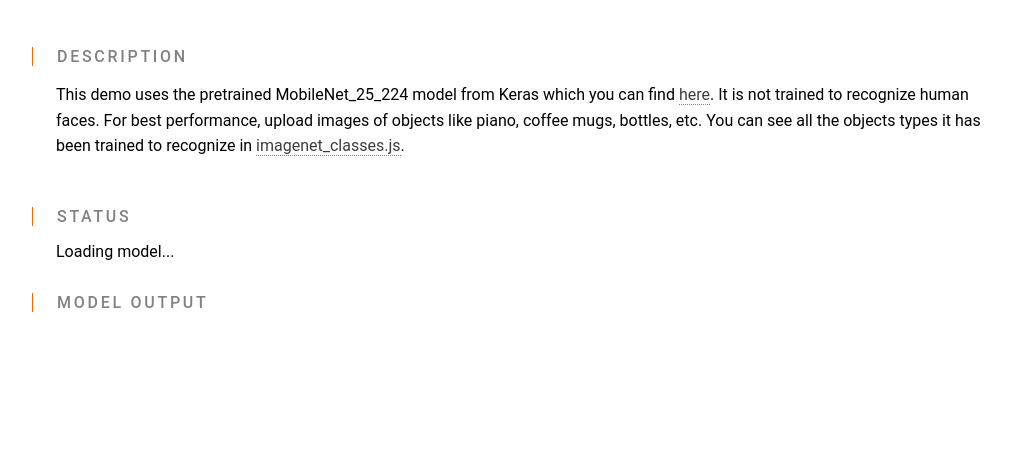
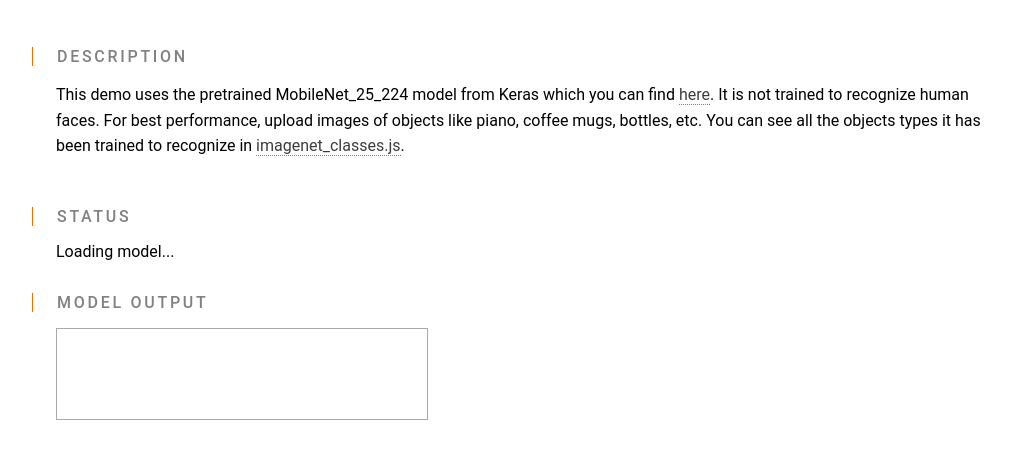
Before and after one commit to klaverhenrik/klaverhenrik.github.io, a website built with Parcel: page index.html in a window 1280 px wide. Shown: the part 135-594 px from the top of the page, without its empty margins (4-1015 px from the left). Built offline with nearby package versions, Linux system fonts and the light colour scheme; a script that the page names is missing.

Commit message:
drag and drop field

```diff
--- a/index.html
+++ b/index.html
@@ -46,6 +46,13 @@ limitations under the License.
   #file-container {
     margin-bottom: 20px;
   }
+
+  #div1 {
+    width: 350px;
+    height: 70px;
+    padding: 10px;
+    border: 1px solid #aaaaaa;
+  }
 </style>
 
 <!-- TensorFlow.js script -->
@@ -80,6 +87,7 @@ limitations under the License.
       <div id="file-container" style="display: none">
         Upload an image: <input type="file" id="files" name="files[]" multiple />
       </div>
+      <div id="div1"></div>
 
       <div id="predictions"></div>
 
```
